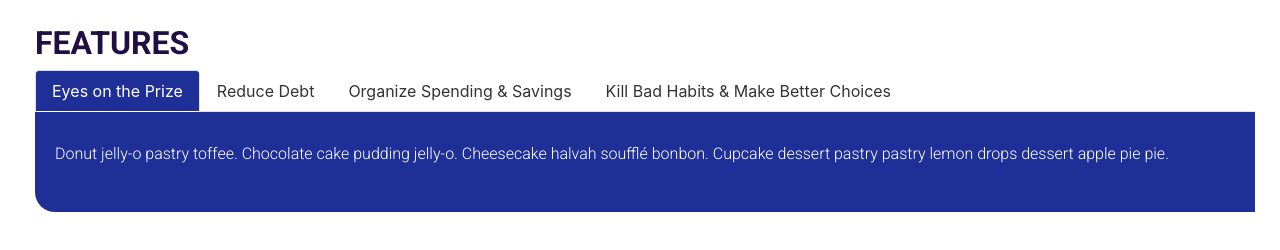
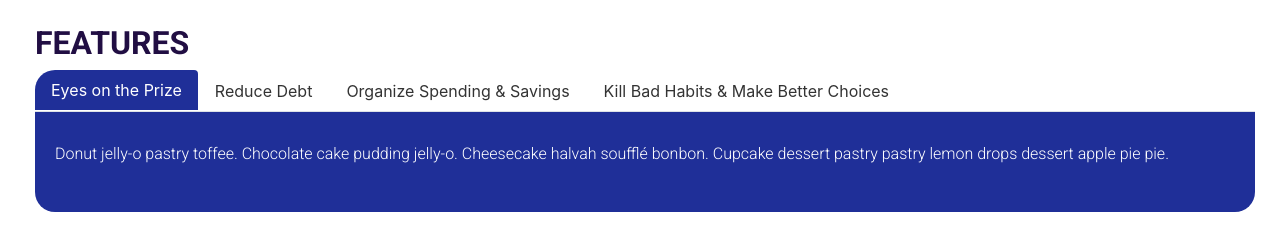
Before and after one commit to SirenaAlyceDev/react-budget, a React (Create React App) app: page / in a window 1280 px wide. Shown: the part 480-730 px from the top of the page. Built offline with nearby package versions, Linux system fonts and the light colour scheme.

Commit message:
misc styling of home page

```diff
--- a/src/App.css
+++ b/src/App.css
@@ -73,6 +73,12 @@ div.tab-content {
 a.active.nav-link {
   color: #ffffff !important;
   background-color: #1f2f98 !important;
+  border-top-left-radius: 20px;
+  border:none;
+}
+
+a.nav-link:hover {
+  border: none;
 }
 
 div.tab-pane.active {
@@ -80,8 +86,10 @@ div.tab-pane.active {
   color: #ffffff;
   padding: 30px 20px;
   border-bottom-left-radius: 20px;
+  border-bottom-right-radius: 20px;
   width: 100%;
 }
+
 
 div.tab-content {
   height: 100%;
```
